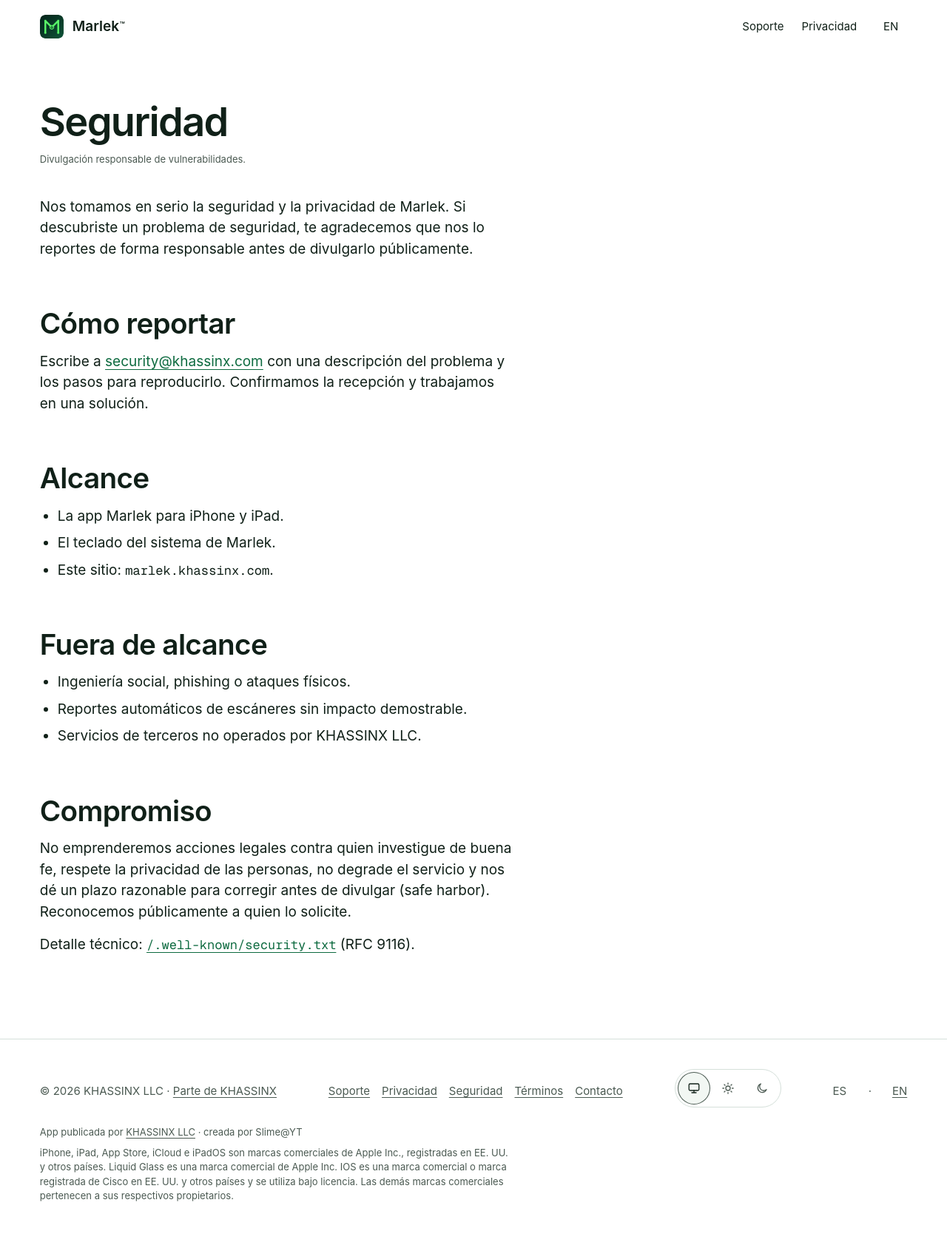
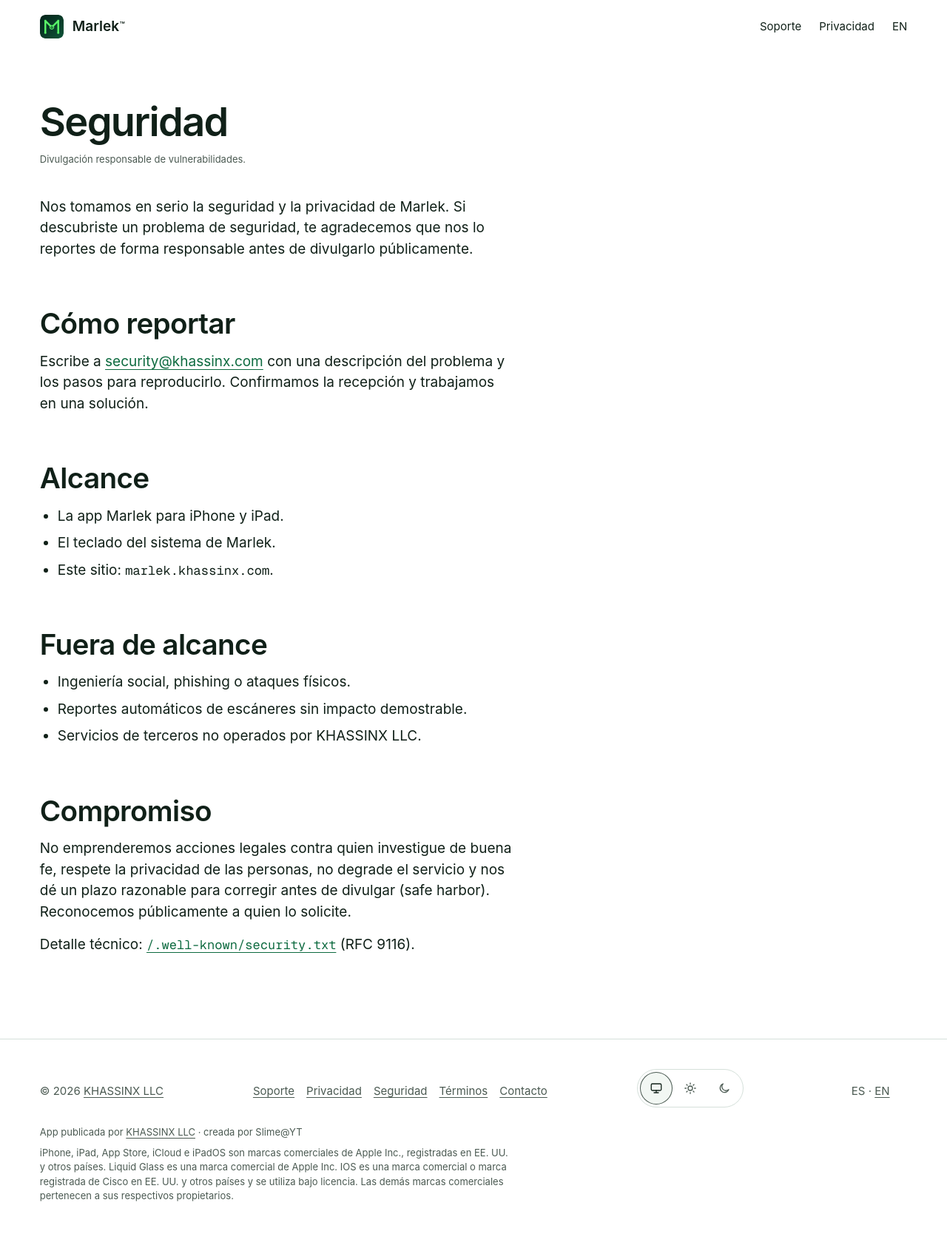
Before and after one commit to KhassinX/marlek-web, a Jekyll site: the page built from security/index.html, in a window 1280 px wide. Shown: the whole page at 74% size. Built offline with Jekyll 4.4.1, drawn with Linux system fonts in a browser that asks for light colours.

Commit message:
fix: even nav rhythm, one-unit language switch, footer names the entity only
Short links were centered inside their 44px minimum, so the visible gaps
were uneven (31 vs 40px in the header, 16-21px in the footer) and the
language switch read EN ···· · ···· ES. Rhythm now comes from padding, and
each language code hugs the dot. The footer drops "A KHASSINX app": the
entity alone links to the umbrella. Adds mobile-web-app-capable where the
Apple tag was already present.

Co-Authored-By: Claude Opus 5.5 <noreply@anthropic.com>
Claude-Session: https://claude.ai/code/session_01HcbMZm97AK2qBxhKYzgV1m

```diff
--- a/_config.yml
+++ b/_config.yml
@@ -61,7 +61,6 @@ ui_strings:
     nav_primary: "Principal"
     nav_footer: "Pie de página"
     lang_selector: "Selector de idioma"
-    part_of: "Parte de KHASSINX"
     umbrella_url: "https://khassinx.com/es/"
     last_updated: "Última actualización"
     effective: "Vigente desde el"
@@ -77,7 +76,6 @@ ui_strings:
     nav_primary: "Main"
     nav_footer: "Footer"
     lang_selector: "Language selector"
-    part_of: "Part of KHASSINX"
     umbrella_url: "https://khassinx.com/"
     last_updated: "Last updated"
     effective: "Effective"
--- a/_layouts/base.html
+++ b/_layouts/base.html
@@ -60,6 +60,7 @@
   <link rel="sitemap" type="application/xml" href="/sitemap.xml">
 
   <meta name="apple-mobile-web-app-capable" content="yes">
+  <meta name="mobile-web-app-capable" content="yes">
   <meta name="apple-mobile-web-app-status-bar-style" content="black-translucent">
   <meta name="apple-mobile-web-app-title" content="{{ site.title }}">
   <meta name="application-name" content="{{ site.title }}">
@@ -89,7 +90,7 @@
 </main>
 <footer class="foot">
   <div class="wrap foot-row">
-    <p>© {{ 'now' | date: '%Y' }} {{ site.org_legal_name }} · <a href="{{ ui.umbrella_url }}">{{ ui.part_of }}</a></p>
+    <p>© {{ 'now' | date: '%Y' }} <a href="{{ ui.umbrella_url }}">{{ site.org_legal_name }}</a></p>
     <nav aria-label="{{ ui.nav_footer }}">
       {%- for item in footer_items %}
       <a href="{{ item.url }}">{{ item.title }}</a>
--- a/assets/css/primitives.css
+++ b/assets/css/primitives.css
@@ -77,8 +77,9 @@ a:hover { text-decoration-thickness: 2px; }
   min-height: var(--khassinx-head-h);
   padding-block: var(--khassinx-s-3);
 }
-.head nav { display: flex; gap: var(--khassinx-s-4) var(--khassinx-s-5); }
-.head nav a { color: var(--khassinx-ink); text-decoration: none; white-space: nowrap; font-size: var(--khassinx-t-small); }
+/* The visible rhythm comes from padding, not from centering short words in a 44px box. */
+.head nav { display: flex; gap: var(--khassinx-s-4) 0; margin-inline: calc(var(--khassinx-s-3) * -1); }
+.head nav a { padding-inline: var(--khassinx-s-3); color: var(--khassinx-ink); text-decoration: none; white-space: nowrap; font-size: var(--khassinx-t-small); }
 .head nav a:hover { text-decoration: underline; }
 
 .wordmark { color: var(--khassinx-ink); text-decoration: none; }
@@ -107,7 +108,8 @@ a:hover { text-decoration-thickness: 2px; }
   color: var(--khassinx-ink-2);
 }
 .foot-row { display: flex; flex-wrap: wrap; align-items: baseline; justify-content: space-between; gap: var(--khassinx-s-3) var(--khassinx-s-6); }
-.foot nav { display: flex; flex-wrap: wrap; gap: var(--khassinx-s-1) var(--khassinx-s-4); }
+.foot nav { display: flex; flex-wrap: wrap; gap: var(--khassinx-s-1) 0; margin-inline: calc(var(--khassinx-s-2) * -1); }
+.foot nav a { padding-inline: var(--khassinx-s-2); }
 .foot a { color: var(--khassinx-ink-2); }
 .foot a:hover { color: var(--khassinx-ink); }
 .visually-hidden {
@@ -161,7 +163,8 @@ a:hover { text-decoration-thickness: 2px; }
 }
 nav a { justify-content: center; }
 .lang span { display: inline-block; min-width: 44px; }
-.lang > :last-child { justify-content: flex-end; text-align: right; }
+/* Each code hugs the dot, so «EN · ES» reads as one unit; the 44px target grows outward. */
+.lang > :first-child { justify-content: flex-end; text-align: right; }
 
 .doc { padding-block: var(--khassinx-s-7) var(--khassinx-s-8); }
 .doc h1 { max-width: 20em; font-size: var(--khassinx-t-title); line-height: 1.08; letter-spacing: -0.03em; overflow-wrap: break-word; }
```
